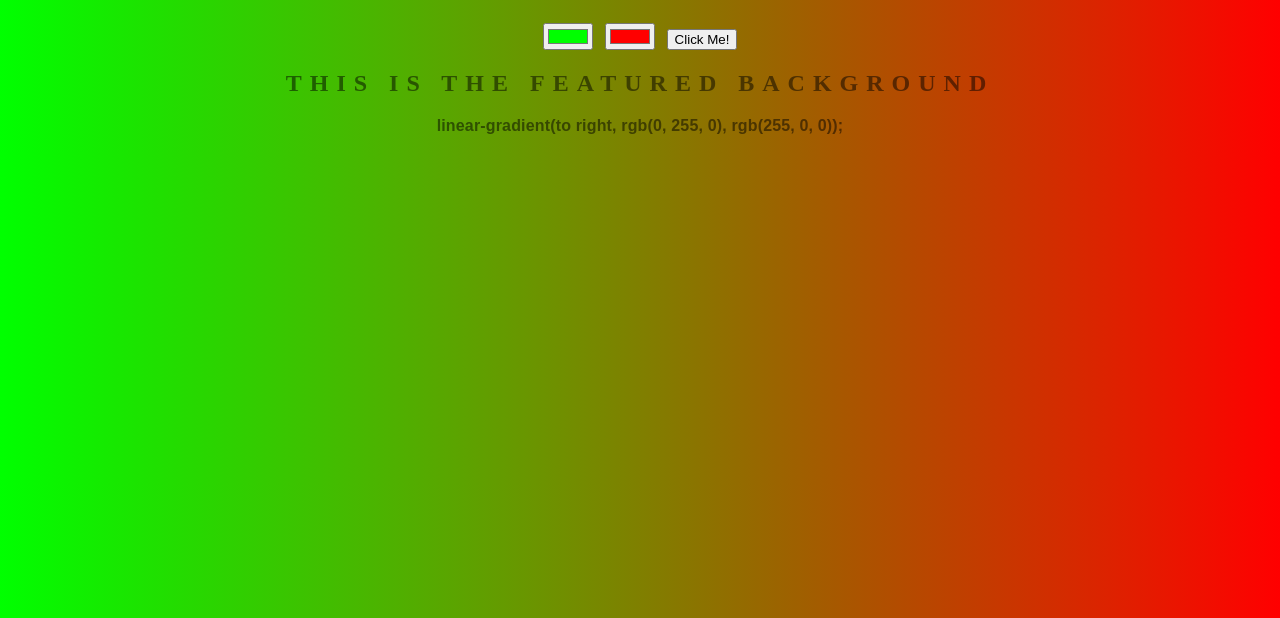
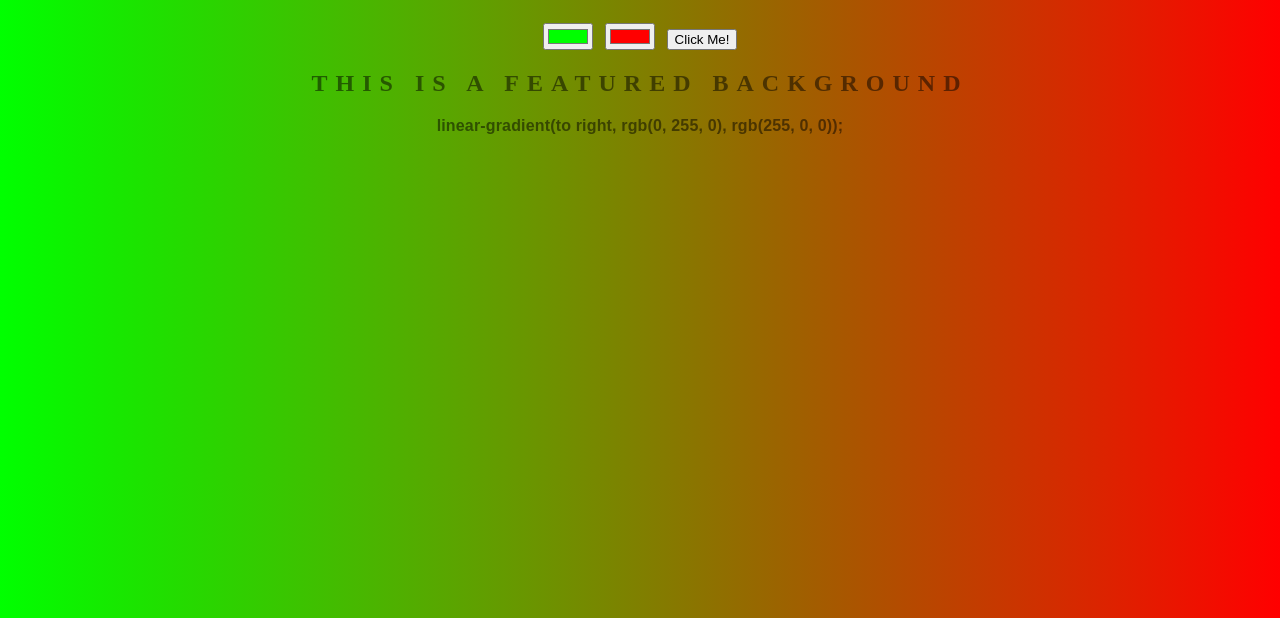
Before and after one commit to dctoo42me/background-generator, a plain HTML site: page index.html in a window 1280 px wide. Shown: the part 182-800 px from the top of the page. Drawn offline with Linux system fonts and the light colour scheme.

Commit message:
title changed

```diff
--- a/index.html
+++ b/index.html
@@ -10,7 +10,7 @@
 	<input type="color" class="color1" value="#00ff00">
 	<input type="color" class="color2" value="#ff0000">
 	<button id="random">Click Me!</button>
-	<h2>This is the featured Background</h2>
+	<h2>This is a featured Background</h2>
 	<h3></h3>
 	<script type="text/javascript" src="script.js"></script>
 
```
